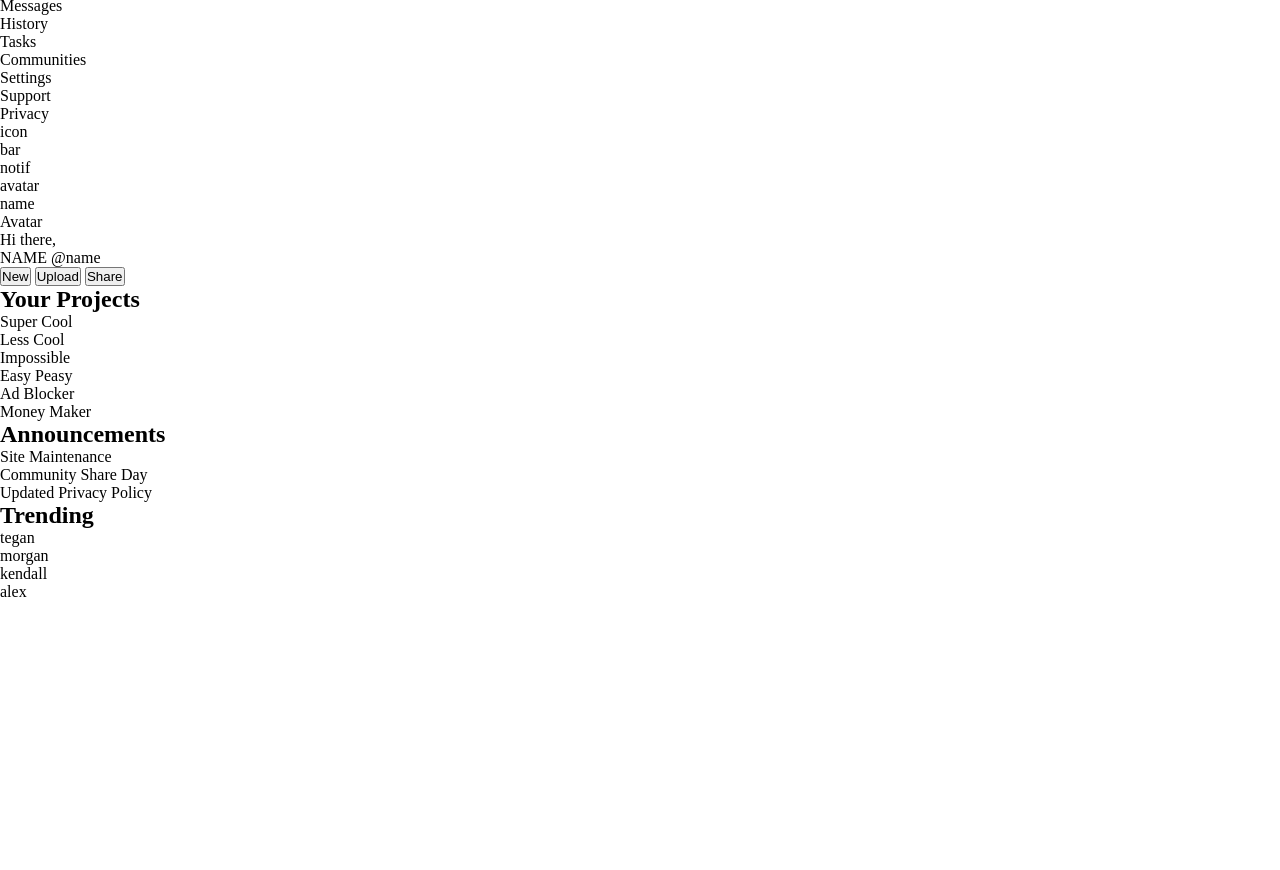
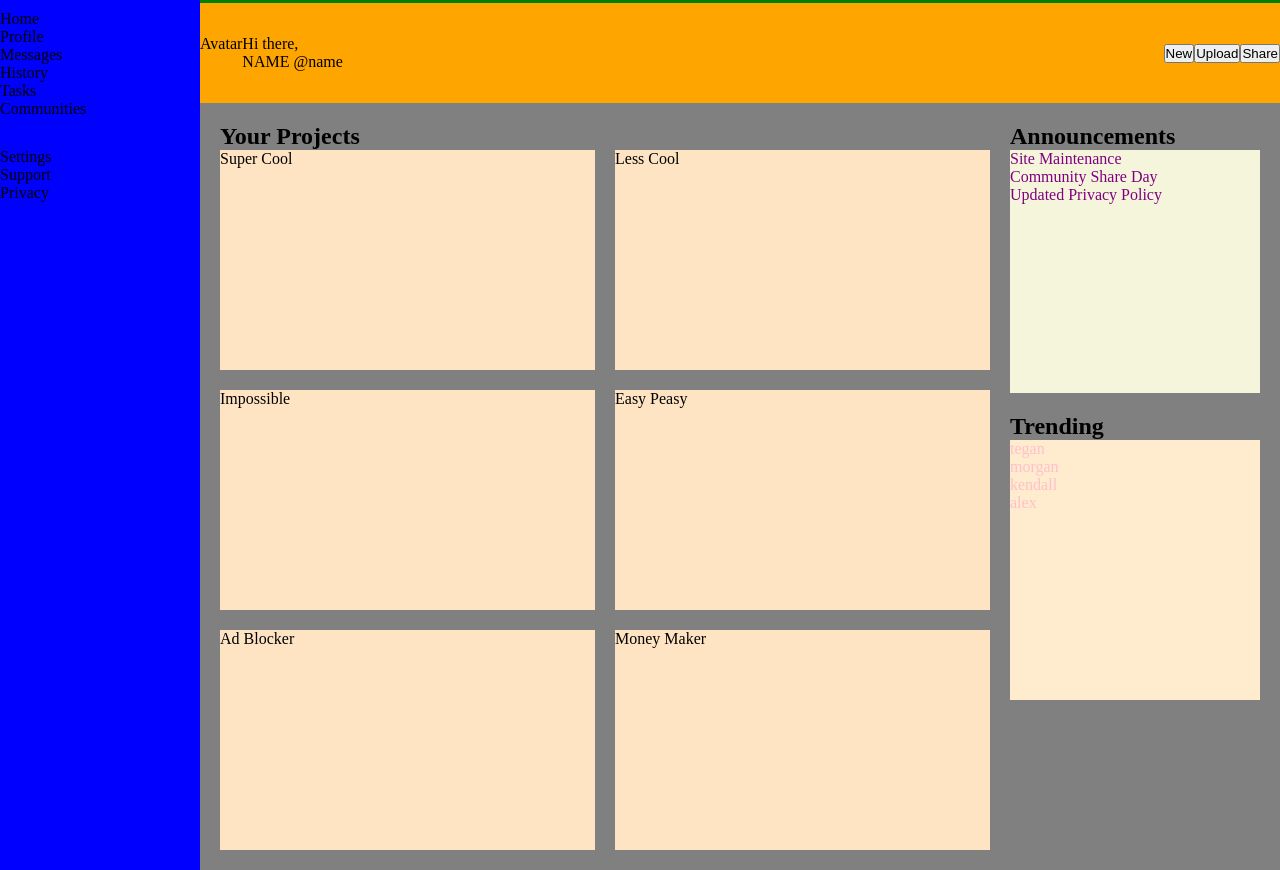
Before and after one commit to nickstuffz/TOP_dash, a plain HTML site: page index.html in a window 1280 px wide. Shown: the part 57-927 px from the top of the page. Before the commit the page ends 800 px from the top, so only its background shows below. Drawn offline with Linux system fonts and the light colour scheme.

Commit message:
Complete initial layout

```diff
--- a/index.html
+++ b/index.html
@@ -12,9 +12,8 @@
 
         <div class="sidebar">
             <div class="logo">
-            * DASHBOARD
+                <h1>DASHBOARD</h1>
             </div>
-            <div class="menu">
             <ul class="upper">
                 <li>Home</li>
                 <li>Profile</li>
@@ -28,7 +27,6 @@
                 <li>Support</li>
                 <li>Privacy</li>
             </ul>
-            </div>
         </div>
 
         <div class="header">
@@ -59,7 +57,7 @@
             </div>
         </div>
 
-        <div class="grid">
+        <div class="main">
             <div class="projects">
                 <h2>Your Projects</h2>
                 <div class="projects-grid">
--- a/styles.css
+++ b/styles.css
@@ -1,4 +1,126 @@
 * {
     margin: 0;
     padding: 0;
-  }
+ }
+
+.container {
+  display: grid;
+  grid-template-columns: 200px 1fr;
+  grid-template-rows: 160px 1fr;
+  grid-template-areas:
+    "sidebar header"
+    "sidebar main";
+}
+
+.sidebar {
+  background-color: blue;
+  grid-area: sidebar;
+  display: flex;
+  flex-direction: column;
+  gap: 30px;
+}
+
+.header {
+  background-color: orange;
+  grid-area: header;
+  display: flex;
+  flex-direction: column;
+}
+
+.header > .upper {
+  background-color: green;
+  height: 60px;
+  display: flex;
+  justify-content: space-between;
+  align-items: center;
+}
+
+.header > .upper > .search {
+  display: flex;
+}
+
+.header > .upper > .menu {
+  display: flex;
+}
+
+.header > .lower {
+  flex: 1;
+  display: flex;
+  justify-content: space-between;
+  align-items: center;
+}
+
+.header > .lower > .user {
+  display: flex;
+}
+
+.header > .lower > .util {
+  display: flex;
+}
+
+.main {
+  background-color: grey;
+  grid-area: main;
+  display: grid;
+  grid-template-columns: 1fr 250px;
+  grid-template-rows: 270px 1fr;
+  grid-template-areas:
+    "projects announcements"
+    "projects trendings";
+  gap: 20px;
+  padding: 20px;
+}
+
+.projects {
+  grid-area: projects;
+}
+
+.projects-grid {
+  display: grid;
+  grid-template-columns: repeat(auto-fit, minmax(250px, 1fr));
+
+  /* temporary layout, requires tweaking */
+  gap: 20px;
+}
+
+.project {
+  background-color: bisque;
+  width: 100%;
+  height: 220px;
+}
+
+.announcements {
+  grid-area: announcements;
+  display: flex;
+  flex-direction: column;
+}
+
+.announcements-bar {
+  background-color: beige;
+  flex: 1;
+  display: flex;
+  flex-direction: column;
+}
+
+.announcement {
+  color: purple;
+
+
+}
+
+.trendings {
+  grid-area: trendings;
+  display: flex;
+  flex-direction: column;
+}
+
+.trending-bar {
+  background-color: blanchedalmond;
+  display: flex;
+  flex-direction: column;
+  height: 260px;
+}
+
+.trending {
+  color: pink;
+}
```
Lines whose indentation alone changed are shown as unchanged.
